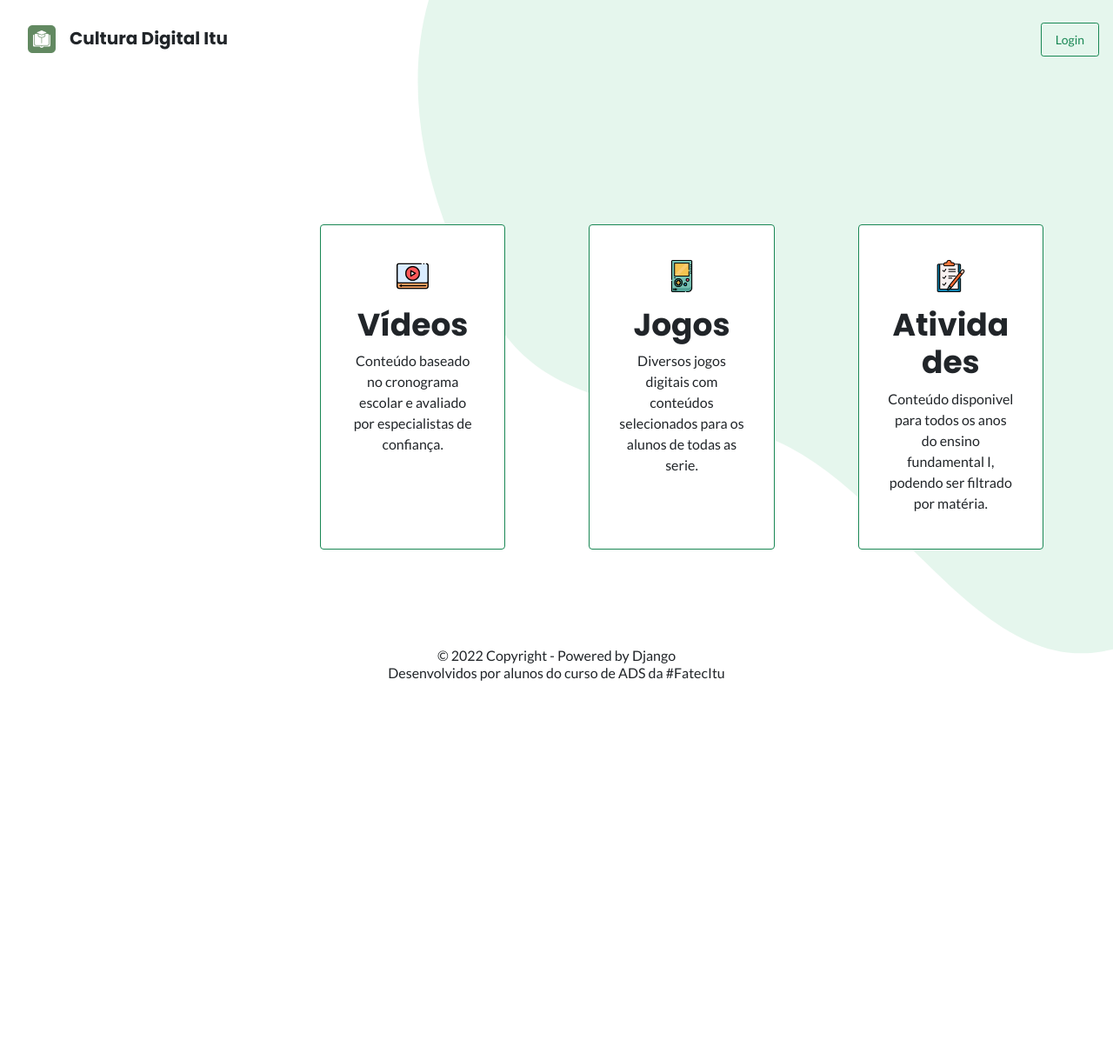
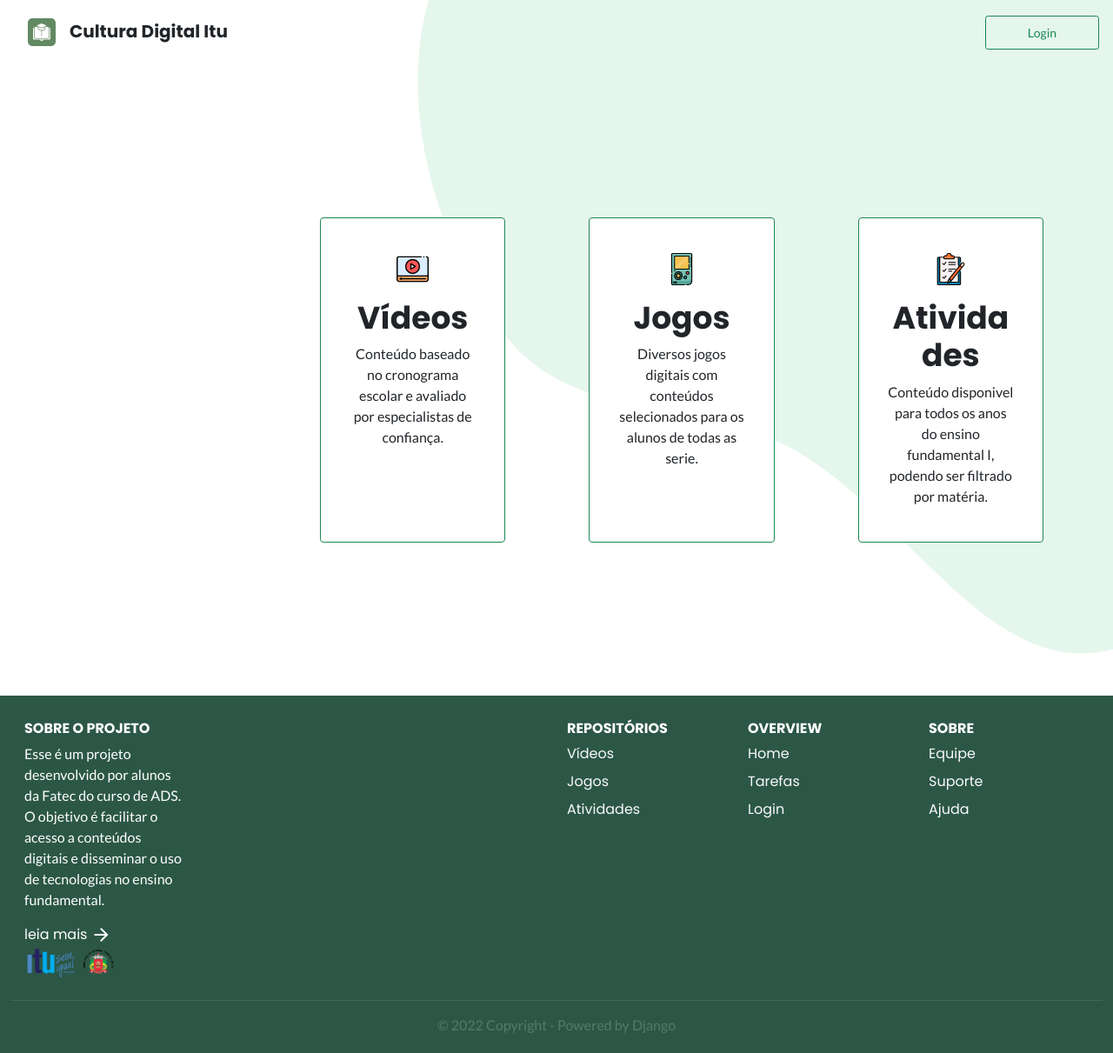
Before and after one commit to httpsGabrielle/culturaDigital, a Django app: page /tarefas/ in a window 1280 px wide. Shown: the whole page at 87% size. Before the commit the page ends 783 px from the top, so only its background shows below. Run offline with Django 4.2, Linux system fonts and the light colour scheme; some web fonts are replaced.

Commit message:
link usuario-tarefa

```diff
--- a/appAdmin/forms.py
+++ b/appAdmin/forms.py
@@ -15,4 +15,4 @@ class UserProfileForm(UserCreationForm):
 class AddTarefas(forms.ModelForm):
     class Meta:
         model = Tarefas
-        fields = '__all__'
+        fields = ['nome', 'link', 'descricao', 'materia', 'categoria','publicado' ]
--- a/appAdmin/templates/edit.html
+++ b/appAdmin/templates/edit.html
@@ -16,10 +16,10 @@
           {% csrf_token %}
           {{ form|crispy }}
             <div class="modal-footer">
-            <a href="/dashboard"><button type="button" class="btn btn-outline-secondary" data-bs-dismiss="modal">Fechar</button></a>
-            <button type="submit" value="Submit" class="btn btn-danger">Salvar</button>
+              <a href="/dashboard"><button type="button" class="btn btn-outline-secondary" data-bs-dismiss="modal">Fechar</button></a>
+              <button type="submit" value="Submit" class="btn btn-danger">Salvar</button>
             </div>
-          </form>
+        </form>
     </div>
   </div>
 </div>
--- a/appAdmin/urls.py
+++ b/appAdmin/urls.py
@@ -13,4 +13,5 @@ urlpatterns = [
     path('edit/<int:id>', views.edit, name='edit'),
     path('usuarios/', views.usuarios, name='usuarios'),
     path('usuarios/<int:pk>/delete', views.deleteUser.as_view(), name='deleteUser'),
+    path('usuarios/<int:id>/edit', views.editUsuario, name='editUsuario'),
 ]
--- a/appMain/models.py
+++ b/appMain/models.py
@@ -21,6 +21,7 @@ class Tarefas(models.Model):
     materia = models.ForeignKey(Materia, on_delete=models.DO_NOTHING)
     categoria = models.ForeignKey(Categoria, on_delete=models.DO_NOTHING)
     publicado = models.BooleanField(default=False)
+    usuario = models.ForeignKey(to=User, on_delete=models.DO_NOTHING)
 
     class Meta:
         verbose_name= 'Tarefa'
--- a/appMain/static/css/style.css
+++ b/appMain/static/css/style.css
@@ -46,13 +46,19 @@ button, input, td{
 .bg-menucolor{
     background-color: #f9f9f9;
 }
-.bg-gray{
-
+.bg-green{
+    background-color: #5e963f;
 }
 .text-gray{
     color:#7d7d7d;
 }
-
+.bg-footer{
+    background-color: #2c5746;
+}
+.copyrightMark{
+    border-top: 1px solid #416859;
+    color: #56796b;
+}
 .menuItem:hover {
     font-weight: bolder;
     color: black;
--- a/appMain/templates/atividades.html
+++ b/appMain/templates/atividades.html
@@ -3,7 +3,7 @@
 {% block title %}Tarefas{% endblock %}
 
 {% block content %}
-<div class="container">
+<div class="container h-100">
   <div class="row">
     {%for tarefa in tarefas %}
       {% if tarefa.publicado %}
--- a/appMain/templates/base.html
+++ b/appMain/templates/base.html
@@ -10,7 +10,7 @@
     <script src="https://code.jquery.com/jquery-3.6.1.min.js" integrity="sha256-o88AwQnZB+VDvE9tvIXrMQaPlFFSUTR+nldQm1LuPXQ=" crossorigin="anonymous"></script>
     <script src="{% static 'js/script.js' %}"></script>
 
-
+    <link rel="stylesheet" href="https://fonts.googleapis.com/css2?family=Material+Symbols+Outlined:opsz,wght,FILL,GRAD@48,200,0,0" />
     <link rel="preconnect" href="https://fonts.googleapis.com">
     <link rel="preconnect" href="https://fonts.gstatic.com" crossorigin>
     <link href="https://fonts.googleapis.com/css2?family=Bungee+Spice&family=Lato:wght@400;700&family=Poppins:wght@400;500;600;700&display=swap" rel="stylesheet">
@@ -22,10 +22,10 @@
 <body>
   <div class="d-flex vh-100 flex-column view">
     <nav class="navbar sticky-top">
-      <div class="container-fluid p-3">
-          <a class="navbar-brand text-dark d-flex logo" href="/"><img class="px-3" src="{% static 'img/icons/Logo.png' %}">Cultura Digital Itu</a>
+      <div class="container-fluid p-2 px-3">
+          <a class="navbar-brand text-dark d-flex logo" href="/"><img class="px-3" src="{% static 'img/icons/logo.png' %}">Cultura Digital Itu</a>
           <a href="/accounts/login">
-            <button class="btn btn-outline-success p-2 px-3 btn-sm" type="submit">Login</button>
+            <button class="btn btn-outline-success p-2 px-5 btn-sm" type="submit">Login</button>
           </a>
       </div>
       </nav>
@@ -33,9 +33,52 @@
         {% block content %}
         {% endblock %}
 
-      <footer class="fixed-bottom text-center">
-          <p class="lh-sm">© 2022 Copyright - Powered by Django <br> Desenvolvidos por alunos do curso de ADS da #FatecItu</p>
-      </footer>
   </div>
-</body>
+  <footer class="container-fluid sticky-bottom {% block 'footer' %}{% endblock %} bg-footer text-white py-1">
+    <div class="row px-3 py-4">
+        <div class="col-2">
+            <div class="row">
+                <h6 class="fw-bolder">SOBRE O PROJETO</h6>
+                <p>Esse é um projeto desenvolvido por alunos da Fatec do curso de ADS. O objetivo é facilitar o acesso a conteúdos digitais e disseminar o uso de tecnologias no ensino fundamental.</p>
+                  <a href="" class="text-white text-decoration-none">
+                    <div class="d-flex align-items-center ">
+                    leia mais
+                    <span class="material-symbols-outlined px-1" >arrow_forward</span>
+                    </div>
+                  </a>
+              </div>
+            <div class="row d-flex align-items-center">
+                <a href="https://itu.sp.gov.br/"><img class="img-fluid w-75" src="{% static 'img/icons/logo-prefeitura-itu.png' %}"></a>
+            </div>
+        </div>
+        <div class="col"></div>
+        <div class="col-2">
+            <h6 class="fw-bolder">REPOSITÓRIOS</h6>
+            <div class="row gy-2">
+              <a href="/videos" class="text-decoration-none text-light">Vídeos</a>
+              <a href="/games" class="text-decoration-none text-light">Jogos</a>
+              <a href="/atividades" class="text-decoration-none text-light">Atividades</a>
+            </div>
+        </div>
+        <div class="col-2">
+            <h6 class="fw-bolder">OVERVIEW</h6>
+            <div class="row gy-2">
+                <a href="/" class="text-decoration-none text-light">Home</a>
+                <a href="/atividades" class="text-decoration-none text-light">Tarefas</a>
+                <a href="/accounts/login/" class="text-decoration-none text-light">Login</a>
+            </div>
+        </div>
+        <div class="col-2">
+            <h6 class="fw-bolder">SOBRE</h6>
+            <div class="row gy-2">
+                <a href="#" class="text-decoration-none text-light">Equipe</a>
+                <a href="#" class="text-decoration-none text-light">Suporte</a>
+                <a href="#" class="text-decoration-none text-light">Ajuda</a>
+            </div>
+
+        </div>
+    </div>
+    <p class="text-center sticky-bottom copyrightMark pt-3">© 2022 Copyright - Powered by Django</p>
+</footer>
+  </body>
 </html>
--- a/appMain/templates/games.html
+++ b/appMain/templates/games.html
@@ -3,7 +3,7 @@
 {% block title %}Tarefas{% endblock %}
 
 {% block content %}
-<div class="container">
+<div class="container h-100">
   <div class="row">
     {%for tarefa in tarefas %}
       {% if tarefa.publicado %}
--- a/appMain/templates/home.html
+++ b/appMain/templates/home.html
@@ -15,4 +15,5 @@
         <img class="img-fluid" src="{% static 'img/images/teacher.svg' %}">
     </div>
 </div>
+
 {% endblock %}
--- a/appMain/templates/videos.html
+++ b/appMain/templates/videos.html
@@ -3,7 +3,7 @@
 {% block title %}Videos{% endblock %}
 
 {% block content %}
-<div class="container">
+<div class="container h-100">
   <div class="row">
     {%for tarefa in tarefas %}
       {% if tarefa.publicado %}
```
Also changed, not shown: appAdmin/templates/editUsers.html (added, +12 -0 lines), appAdmin/templates/repoNavbar.html (+15 -1 lines), appAdmin/templates/usuarios.html (+7 -5 lines), appAdmin/views.py (+24 -1 lines), appMain/migrations/0005_tarefas_usuario.py (added), appMain/static/img/icons/logo-prefeitura-itu.png (added), appMain/static/img/icons/logo-removebg.png (added), db.sqlite3.
